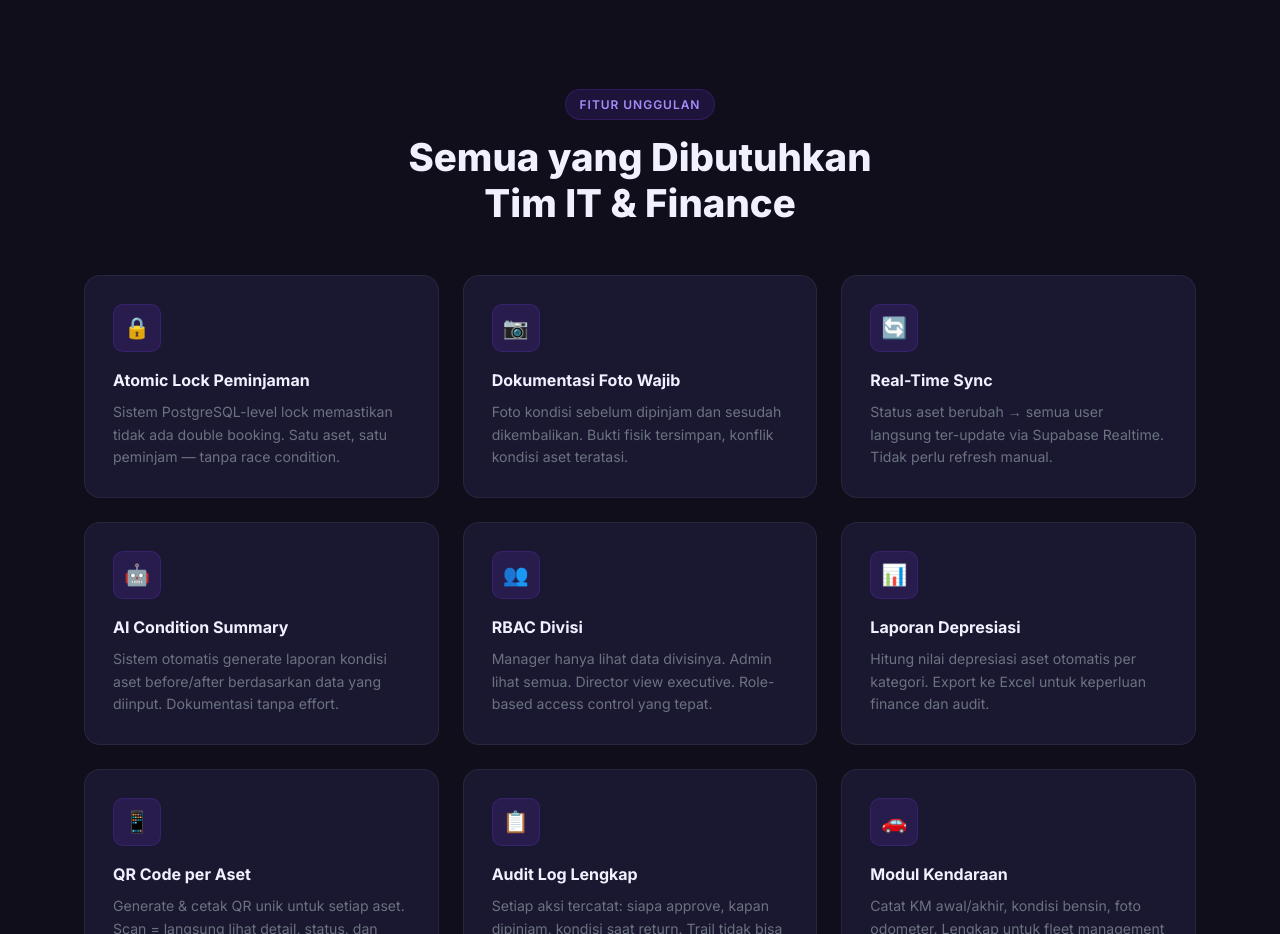
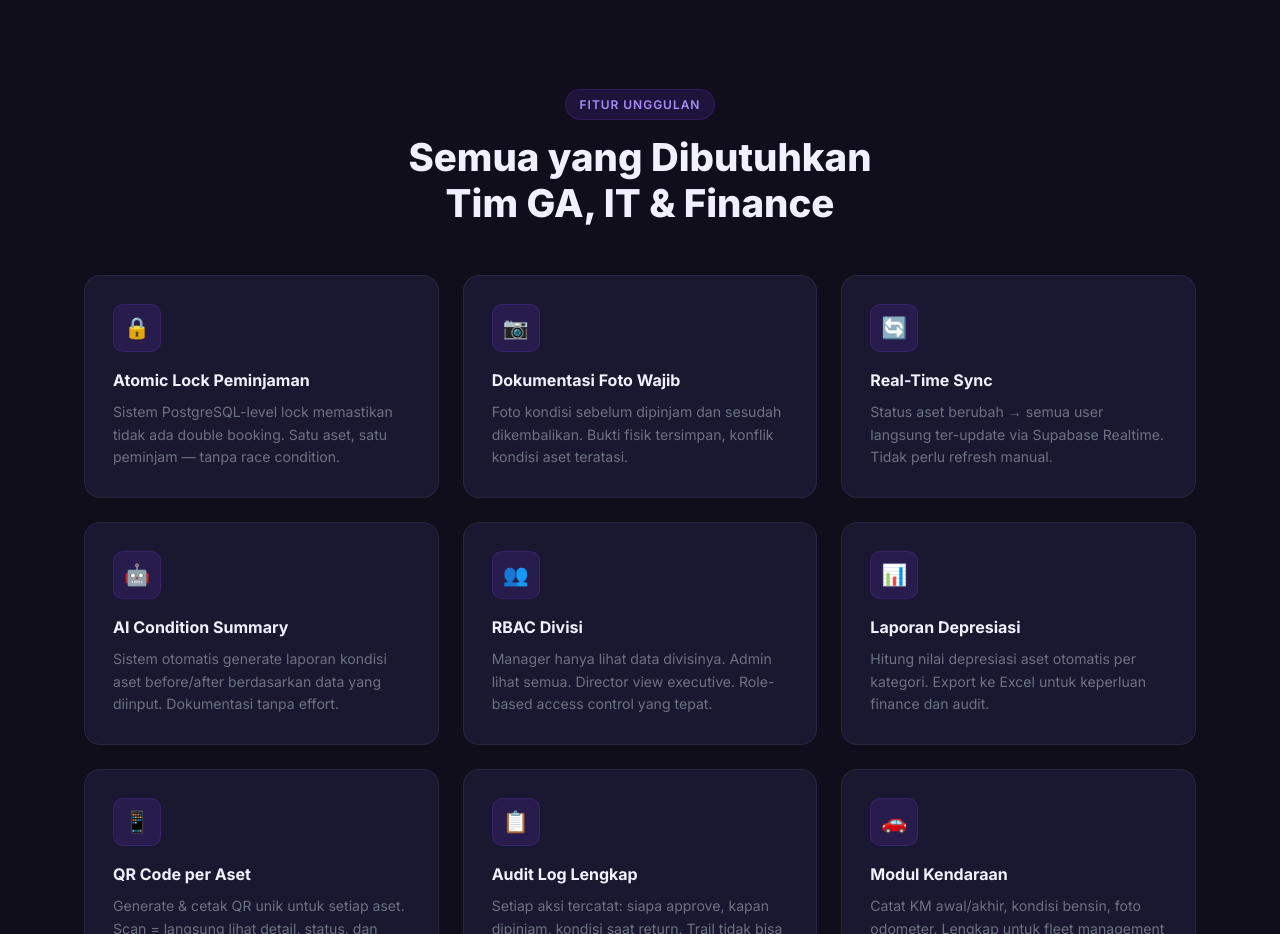
Before and after one commit to primaadit/assettrack-landing, a plain HTML site: page index.html in a window 1280 px wide. Shown: the part 1820-2754 px from the top of the page. Drawn offline with Linux system fonts and the light colour scheme.

Commit message:
fix: Tim GA, IT & Finance

```diff
--- a/index.html
+++ b/index.html
@@ -559,7 +559,7 @@
   <div class="container">
     <div class="scroll-reveal" style="text-align:center">
       <div class="tag">Fitur Unggulan</div>
-      <h2 class="h2">Semua yang Dibutuhkan<br>Tim IT & Finance</h2>
+      <h2 class="h2">Semua yang Dibutuhkan<br>Tim GA, IT & Finance</h2>
     </div>
     <div class="features-grid">
       <div class="feat-card scroll-reveal">
```
